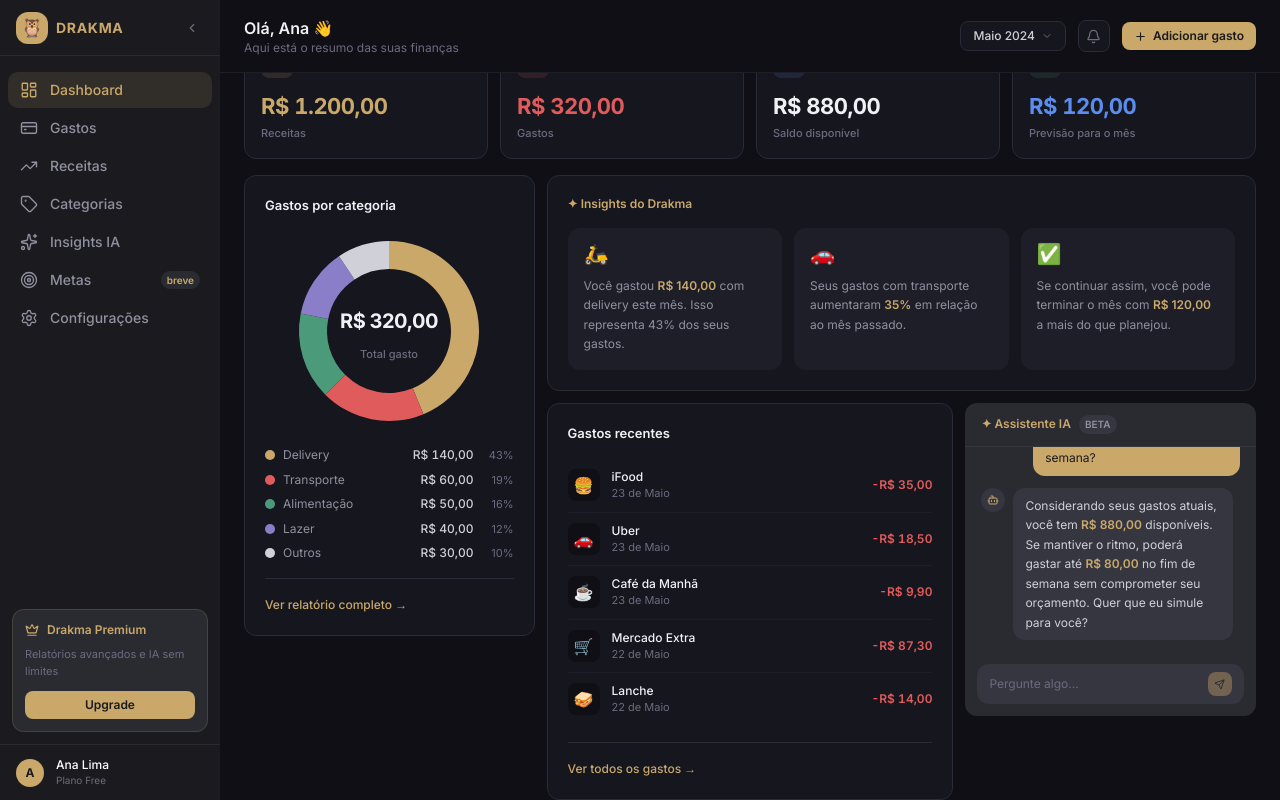
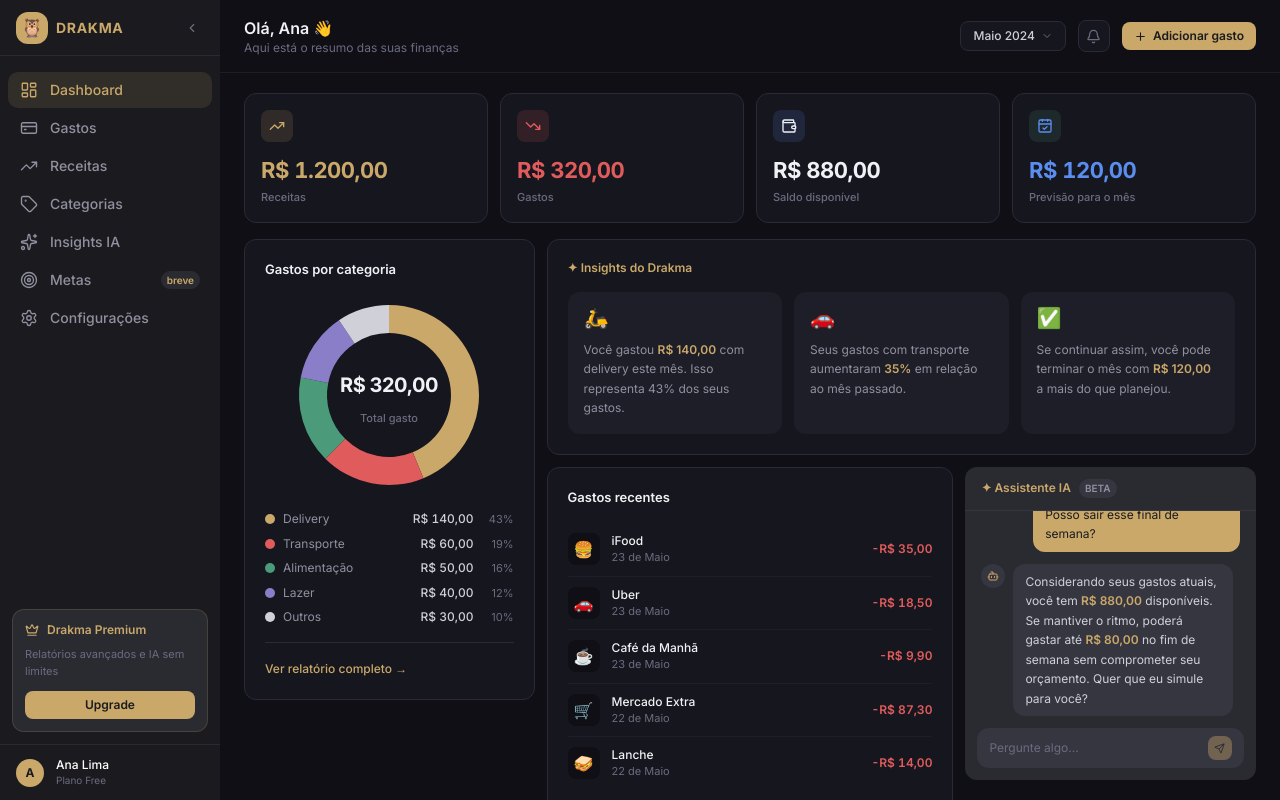
Before and after one commit to enricodfa/DRAKMA, a Next.js app: page /dashboard in a window 1280 px wide. Built offline with nearby package versions, Linux system fonts and the light colour scheme.

Commit message:
fix: scroll chat container directly to prevent page scroll on mount

```diff
--- a/src/components/ai/AIAssistant.tsx
+++ b/src/components/ai/AIAssistant.tsx
@@ -46,7 +46,7 @@ export default function AIAssistant() {
   const [input, setInput] = useState('')
   const [animatingId, setAnimatingId] = useState<string | null>(null)
   const prevLengthRef = useRef(messages.length)
-  const bottomRef = useRef<HTMLDivElement>(null)
+  const messagesContainerRef = useRef<HTMLDivElement>(null)
 
   // Animate new AI messages after user sends one
   useEffect(() => {
@@ -56,9 +56,10 @@ export default function AIAssistant() {
     prevLengthRef.current = messages.length
   }, [messages])
 
-  // Scroll to bottom on new messages / typing
+  // Scroll chat container (not the page) to bottom
   useEffect(() => {
-    bottomRef.current?.scrollIntoView({ behavior: 'smooth' })
+    const el = messagesContainerRef.current
+    if (el) el.scrollTop = el.scrollHeight
   }, [messages, isTyping])
 
   const animatingContent =
@@ -103,6 +104,7 @@ export default function AIAssistant() {
 
       {/* Messages */}
       <div
+        ref={messagesContainerRef}
         className="flex-1 overflow-y-auto px-4 py-3 flex flex-col gap-3"
         style={{ minHeight: 0 }}
       >
@@ -156,7 +158,6 @@ export default function AIAssistant() {
           </div>
         )}
 
-        <div ref={bottomRef} />
       </div>
 
       {/* Input */}
```
